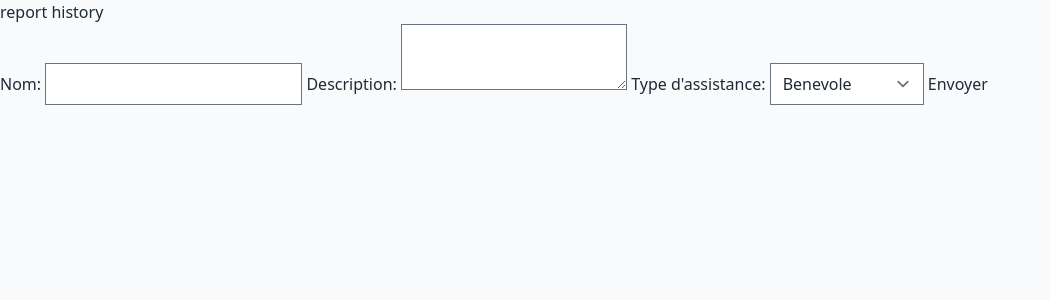
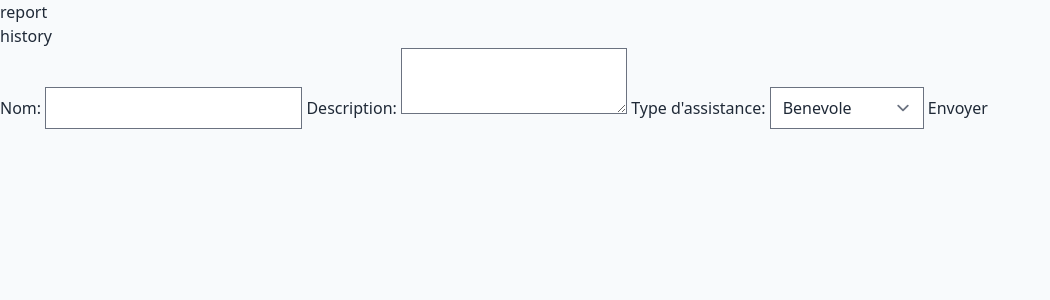
Before and after one commit to jeannemas/cqi-2023, a SvelteKit app: page /report in a window 1280 px wide. Shown: the top 300 px of the page, without its empty margins (0-1050 px from the left). Built offline with nearby package versions, Linux system fonts and the light colour scheme.

Commit message:
clean code

```diff
--- a/src/routes/report/+page.svelte
+++ b/src/routes/report/+page.svelte
@@ -20,8 +20,17 @@
     }
   </script>
 
-  <a href="/report">report</a>
-  <a href="/report/history">history</a>
+  <nav>
+    <ul>
+      <li>
+        <a href="/report">report</a>
+      </li>
+      <li>
+        <a href="/report/history">history</a>
+      </li>
+    </ul>
+  </nav>
+
 
   <form on:submit={handleSubmit}>
     <label for="name">Nom:</label>
```
